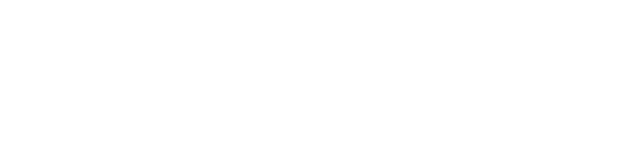
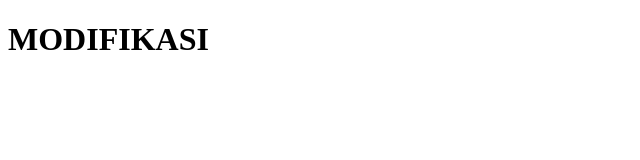
Before and after one commit to Mahendra-mous/Gitmodul6, a plain HTML site: page index.html in a window 1280 px wide. Shown: the whole page, without its empty margins (0-640 px from the left). Drawn offline with Linux system fonts and the light colour scheme.

Commit message:
Update index.html
memodifikasi file index.html

```diff
--- a/index.html
+++ b/index.html
@@ -6,6 +6,6 @@
         <title>Git Remote Modul 6</title>
     </head>
     <body>
-
+        <h1>MODIFIKASI</h1>
     </body>
 </html>
```
